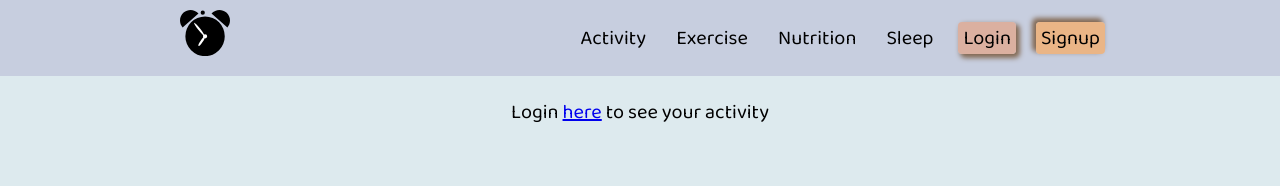
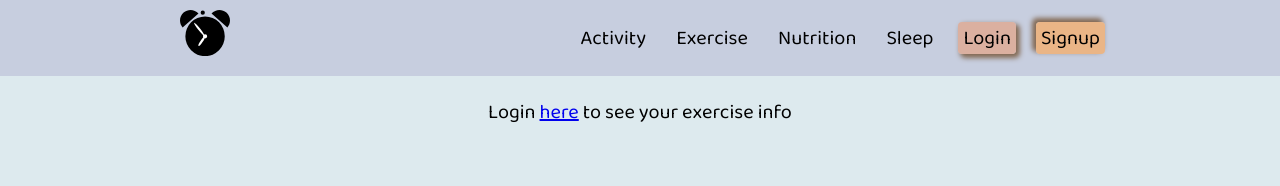
Before and after one commit to awang2330/LifeTracker-Application, a React (Create React App) app in the folder frontend/: page /exercise in a window 1280 px wide. Shown: the top 186 px of the page. Built offline with nearby package versions, Linux system fonts and the light colour scheme.

Commit message:
change display sentence on not logged in

```diff
--- a/frontend/src/components/Activity/Activity.js
+++ b/frontend/src/components/Activity/Activity.js
@@ -1,10 +1,9 @@
-import { Link, useNavigate } from "react-router-dom"
+
 import PageHeader from '../PageHeader/PageHeader'
 import Nouser from "../Nouser/Nouser"
 import './Activity.css'
 
 export default function Activity({ user, setAppState }) {
-  const navigate = useNavigate()
   const isAuthenticated = Boolean(user?.email)
 
   return (
@@ -18,10 +17,8 @@ export default function Activity({ user, setAppState }) {
         <button className='sleep-btn'>Log Sleep</button>
       </div>
     </> :
-      <Nouser />
+      <Nouser page='activity'/>
     }
-
-
     </div>
   )
 }
--- a/frontend/src/components/Exercise/Exercise.js
+++ b/frontend/src/components/Exercise/Exercise.js
@@ -13,7 +13,7 @@ export default function Exercise({ user, setAppState }) {
         <div></div>
       </>
       :
-      <Nouser />
+      <Nouser page='exercise info'/>
       }
     </div>
   )
--- a/frontend/src/components/Nouser/Nouser.js
+++ b/frontend/src/components/Nouser/Nouser.js
@@ -2,10 +2,10 @@
 import { Link } from 'react-router-dom'
 import './Nouser.css'
 
-export default function Nouser() {
+export default function Nouser({ page }) {
   return (
     <div className='Nouser'>
-      <p>Login <Link to='/login'>here</Link> to see your activity</p>
+      <p>Login <Link to='/login'>here</Link> to see your {page}</p>
     </div>
   )
 }
--- a/frontend/src/components/Nutrition/Nutrition.js
+++ b/frontend/src/components/Nutrition/Nutrition.js
@@ -14,7 +14,7 @@ export default function Nutrition({ user, setAppState }) {
         <div></div>
       </>
       :
-      <Nouser />
+      <Nouser page='nutrition info'/>
       }
     </div>
   )
--- a/frontend/src/components/Sleep/Sleep.js
+++ b/frontend/src/components/Sleep/Sleep.js
@@ -14,7 +14,7 @@ export default function Sleep({ user, setAppState }) {
         <div></div>
       </>
       :
-      <Nouser />
+      <Nouser page='sleep info'/>
       }
     </div>
   )
```
Also changed, not shown: 1 other file (tests, documents, lock files or other folders).
